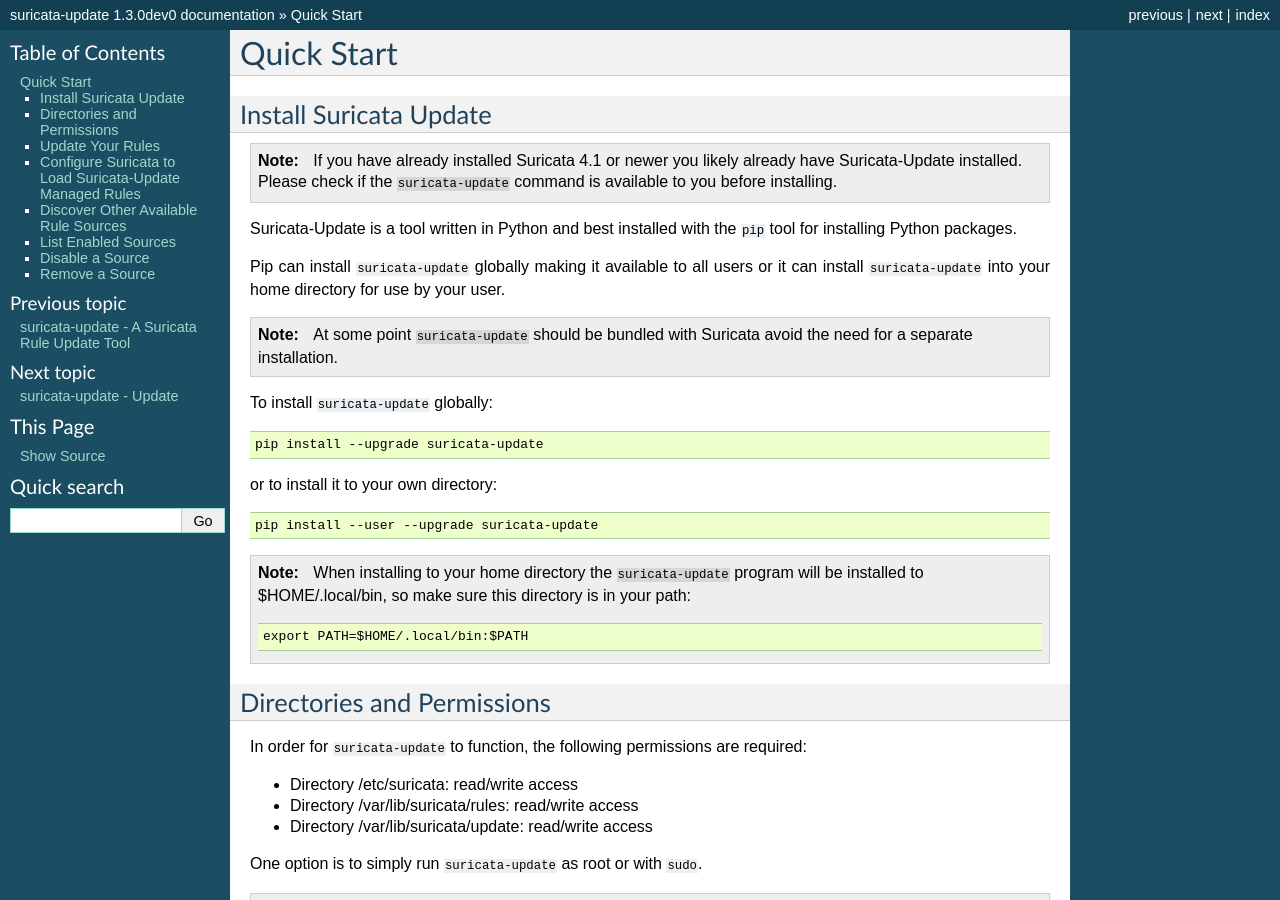
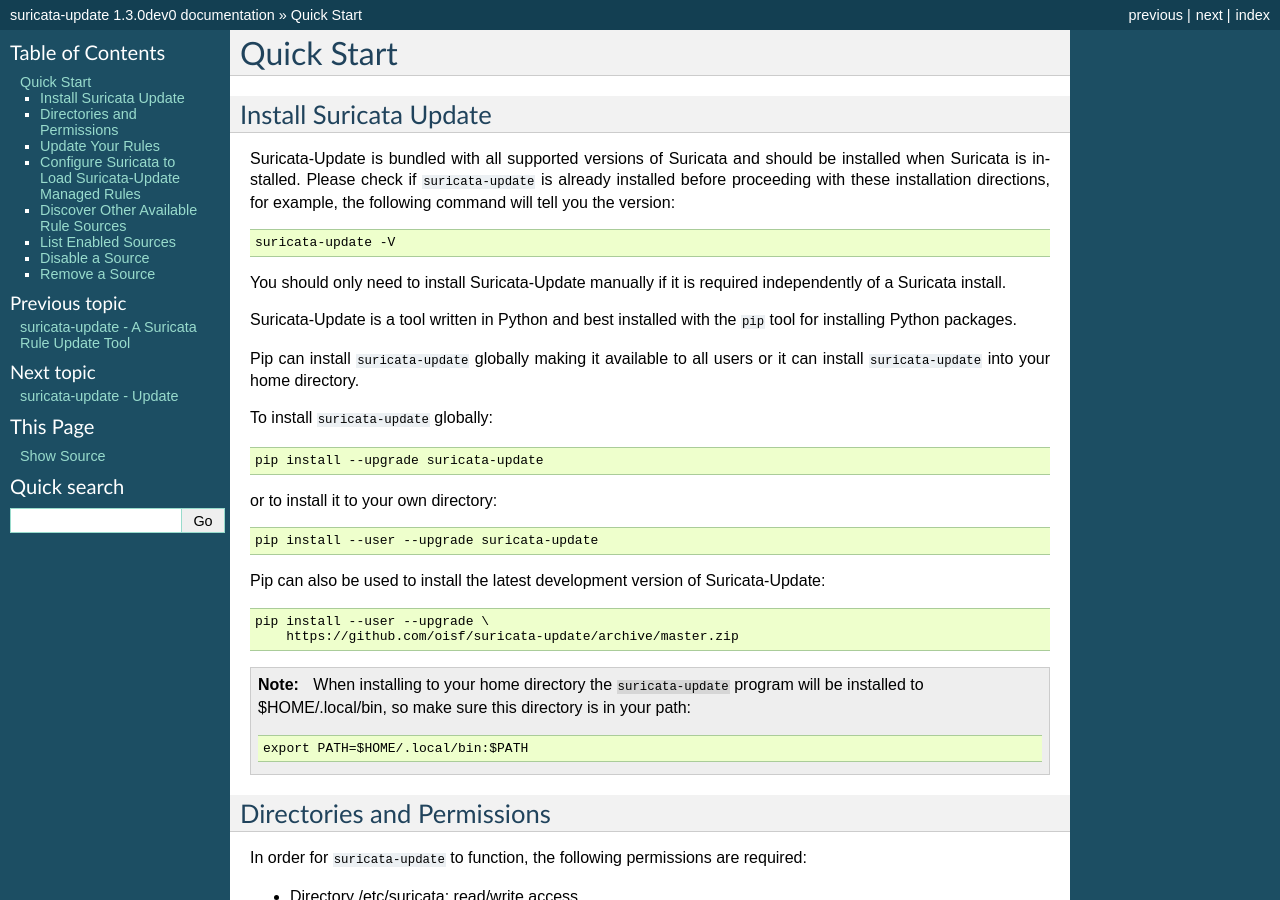
Before and after one commit to OISF/suricata-update, a Sphinx documentation site: the page built from doc/quickstart.rst, in a window 1280 px wide and 900 px high. Built offline with Sphinx 7.4.7, drawn with Linux system fonts in a browser that asks for light colours.

Commit message:
doc: now bundled with all versions of Suricata
Also recommend its best installed as bundled with Suricata.

```diff
--- a/doc/quickstart.rst
+++ b/doc/quickstart.rst
@@ -4,20 +4,23 @@
 Install Suricata Update
 =======================
 
-.. note:: If you have already installed Suricata 4.1 or newer you
-          likely already have Suricata-Update installed. Please check
-          if the ``suricata-update`` command is available to you
-          before installing.
+Suricata-Update is bundled with all supported versions of Suricata and
+should be installed when Suricata is installed. Please check if
+``suricata-update`` is already installed before proceeding with these
+installation directions, for example, the following command will tell
+you the version::
+
+    suricata-update -V
+
+You should only need to install Suricata-Update manually if it is
+required independently of a Suricata install.
 
 Suricata-Update is a tool written in Python and best installed with
 the ``pip`` tool for installing Python packages.
 
 Pip can install ``suricata-update`` globally making it available to
 all users or it can install ``suricata-update`` into your home
-directory for use by your user.
-
-.. note:: At some point ``suricata-update`` should be bundled with
-          Suricata avoid the need for a separate installation.
+directory.
 
 To install ``suricata-update`` globally::
 
@@ -26,6 +29,12 @@
 or to install it to your own directory::
 
     pip install --user --upgrade suricata-update
+
+Pip can also be used to install the latest development version of
+Suricata-Update::
+
+    pip install --user --upgrade \
+        https://github.com/oisf/suricata-update/archive/master.zip
 
 .. note:: When installing to your home directory the
           ``suricata-update`` program will be installed to
```
